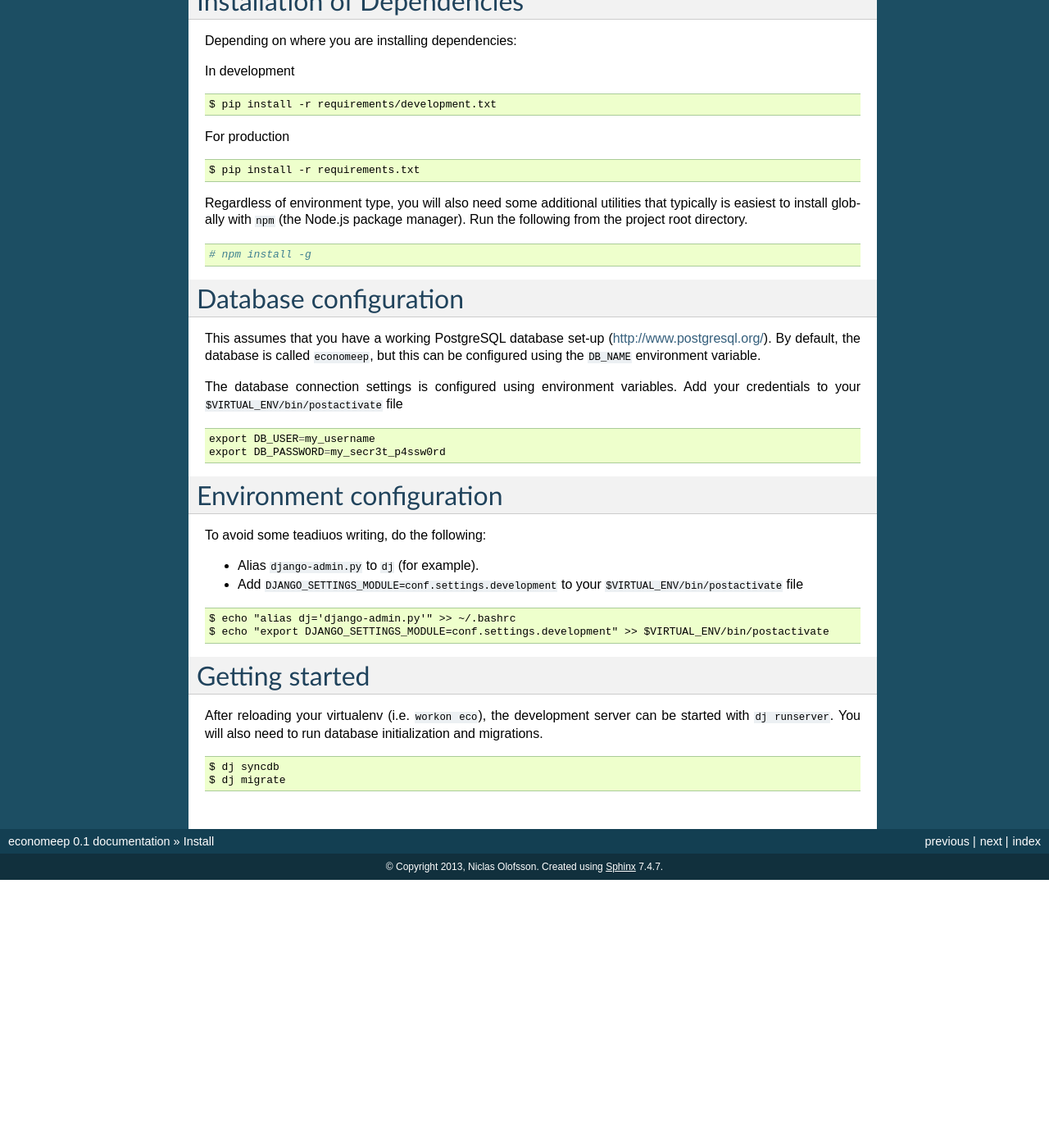
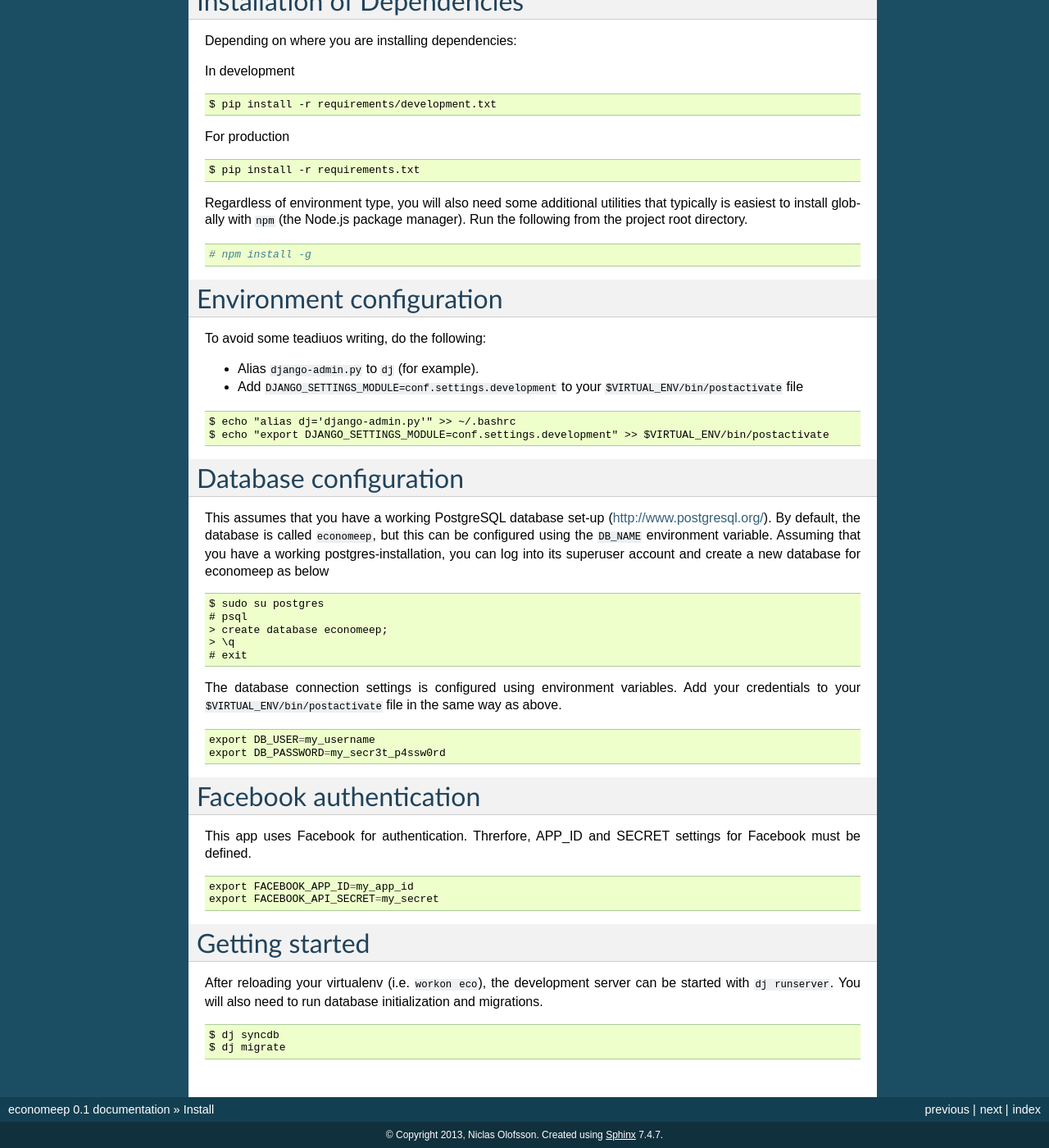
Before and after one commit to nip3o/economeep, a Sphinx documentation site: the page built from docs/install.rst, in a window 1280 px wide and 1400 px high, scrolled down 644 px. Shown: the whole window at 82% size. Built offline with Sphinx 7.4.7, drawn with Linux system fonts in a browser that asks for light colours; pages that are not in the unit, such as notebooks, are missing from menus; before the commit the page ends 1717 px from its top, so only the background shows below that; some of the changed text lies outside the part shown.

Commit message:
Update install.rst

```diff
--- a/docs/install.rst
+++ b/docs/install.rst
@@ -85,6 +70,40 @@ To avoid some teadiuos writing, do the following:
     $ echo "export DJANGO_SETTINGS_MODULE=conf.settings.development" >> $VIRTUAL_ENV/bin/postactivate
 
 
+Database configuration
+=======================
+
+This assumes that you have a working PostgreSQL database set-up
+(http://www.postgresql.org/). By default, the database is called ``economeep``,
+but this can be configured using the ``DB_NAME`` environment variable. Assuming that you have
+a working postgres-installation, you can log into its superuser account and create a new database
+for economeep as below
+::
+
+    $ sudo su postgres
+    # psql
+    > create database economeep;
+    > \q
+    # exit
+
+
+The database connection settings is configured using environment variables.
+Add your credentials to your ``$VIRTUAL_ENV/bin/postactivate`` file in the same way as above.
+::
+
+    export DB_USER=my_username
+    export DB_PASSWORD=my_secr3t_p4ssw0rd
+
+
+Facebook authentication
+=======================
+
+This app uses Facebook for authentication. Threrfore, APP_ID and SECRET settings for Facebook must be defined.
+::
+
+    export FACEBOOK_APP_ID=my_app_id
+    export FACEBOOK_API_SECRET=my_secret
+
 Getting started
 ================
 
```
Also changed, not shown: other parts of docs/install.rst (+0 -15 lines).
